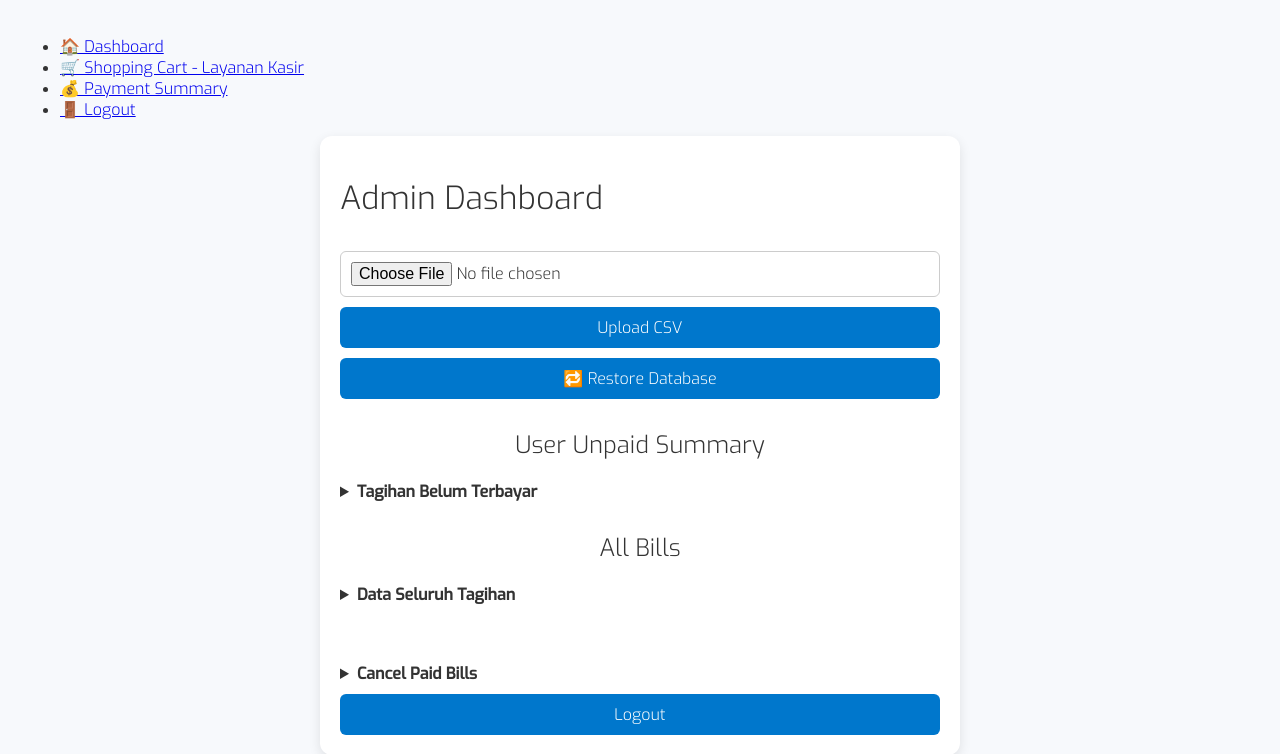
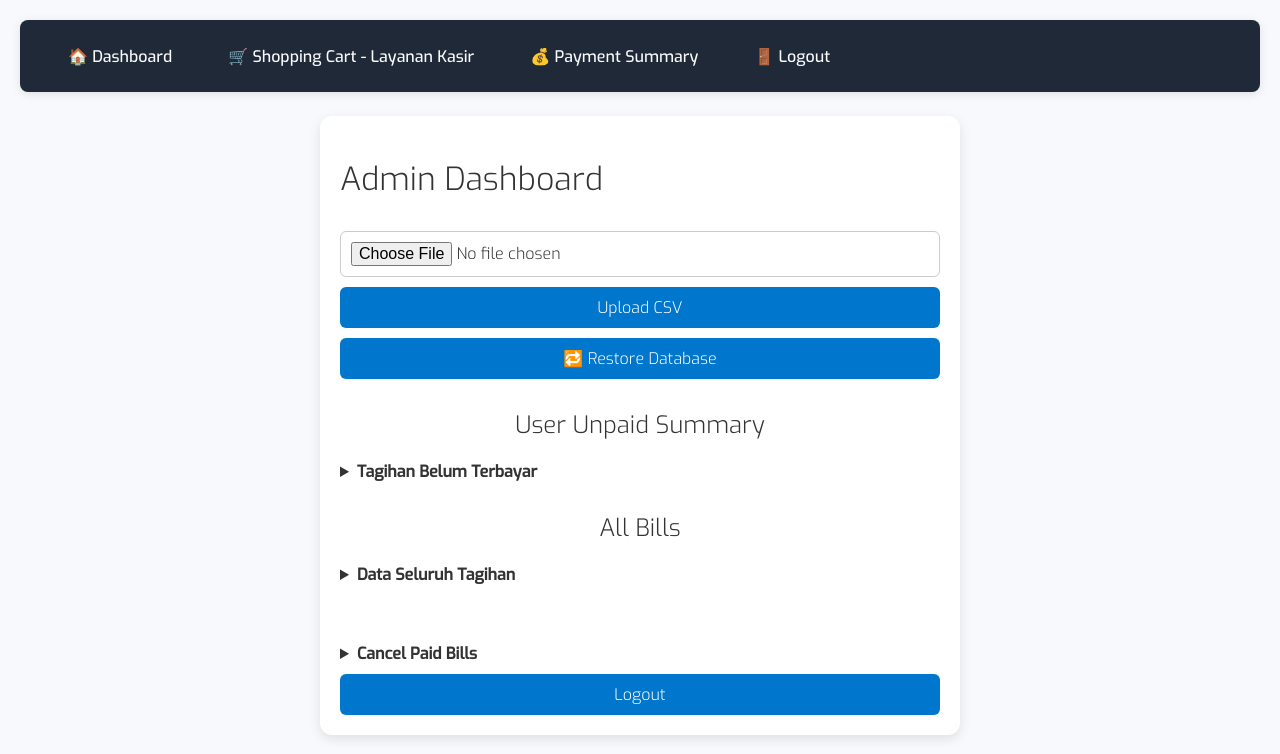
Before and after one commit to bonzoholda/CDWS_project, a FastAPI app: template app/templates/admin.html in a window 1280 px wide. Shown: the top 754 px of the page. Run offline with FastAPI, Linux system fonts and the light colour scheme; the template is opened without the code that fills it, so the values that code supplies are empty; parts of the project's set-up code (start-up, migrations or seed data) failed here and were passed over.

Commit message:
Update style.css

```diff
--- a/app/static/style.css
+++ b/app/static/style.css
@@ -14,6 +14,52 @@ body {
   padding: 20px;
   color: #333;
 }
+
+/* Navbar Container */
+nav {
+    background-color: #1f2937; /* Tailwind-style dark gray */
+    padding: 1rem 2rem;
+    border-radius: 0.5rem;
+    box-shadow: 0 2px 10px rgba(0, 0, 0, 0.1);
+    margin-bottom: 1.5rem;
+}
+
+/* Navbar List */
+nav ul {
+    list-style: none;
+    display: flex;
+    flex-wrap: wrap;
+    justify-content: flex-start;
+    gap: 1.5rem;
+    margin: 0;
+    padding: 0;
+}
+
+/* Navbar Items */
+nav li a {
+    color: #f9fafb; /* Light gray */
+    text-decoration: none;
+    font-weight: 500;
+    padding: 0.6rem 1rem;
+    border-radius: 0.375rem;
+    transition: background-color 0.3s ease, color 0.3s ease;
+    display: inline-flex;
+    align-items: center;
+    gap: 0.5rem;
+}
+
+/* Hover Effect */
+nav li a:hover {
+    background-color: #374151; /* Slightly lighter dark gray */
+    color: #ffffff;
+}
+
+/* Active Link (Optional: if you add .active class dynamically) */
+nav li a.active {
+    background-color: #4b5563;
+    color: #ffffff;
+}
+
 
 .form-container {
   max-width: 600px;
```
